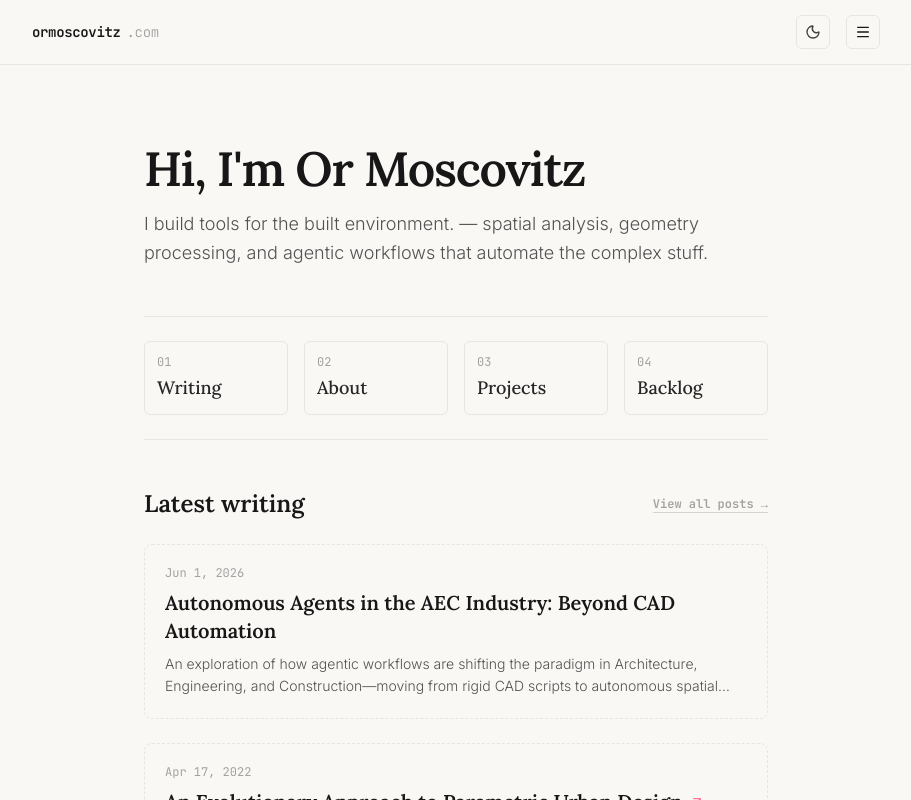
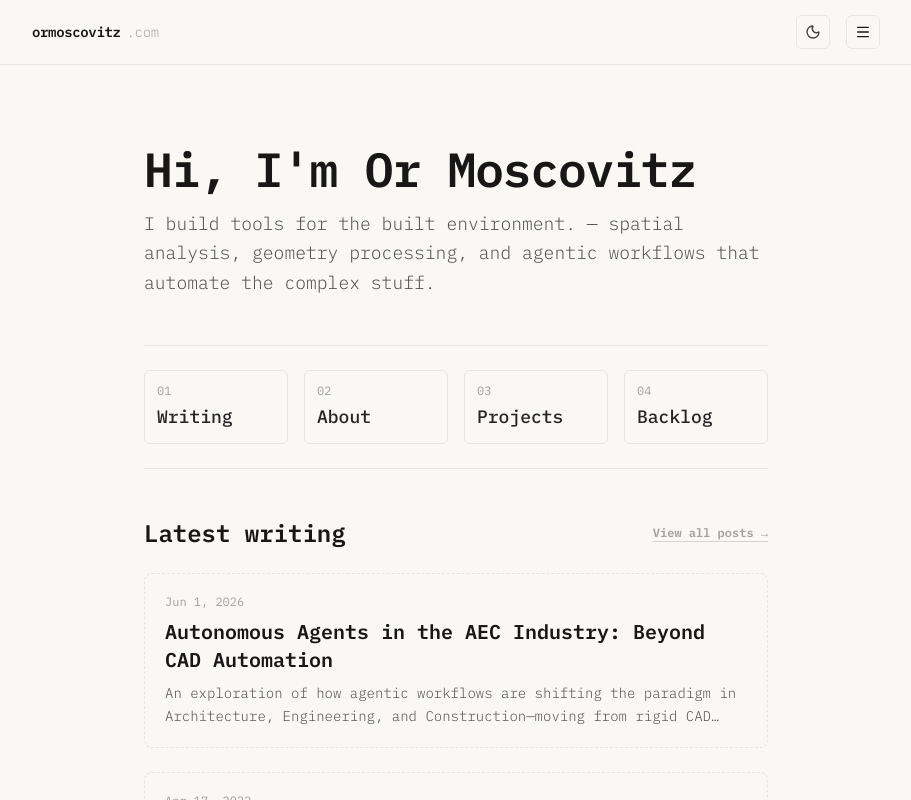
Before and after one commit to OrMosco/Or-Moscovitz-site, a React (Vite) app: page / in a window 1280 px wide. Shown: the top 800 px of the page, without its empty margins (184-1095 px from the left). Built offline with nearby package versions, Linux system fonts and the light colour scheme.

Commit message:
Switch to IBM Plex Mono font

```diff
--- a/src/index.css
+++ b/src/index.css
@@ -1,12 +1,12 @@
-@import url('https://fonts.googleapis.com/css2?family=Inter:wght@300;400;500;600;700&family=Lora:ital,wght@0,400;0,500;0,600;0,700;1,400&family=JetBrains+Mono:wght@300;400;500;600&display=swap');
+@import url('https://fonts.googleapis.com/css2?family=IBM+Plex+Mono:ital,wght@0,300;0,400;0,500;0,600;1,400&display=swap');
 @import "tailwindcss";
 
 @variant dark (&:where(.dark, .dark *));
 
 @theme {
-  --font-sans: "Inter", ui-sans-serif, system-ui, sans-serif;
-  --font-serif: "Lora", ui-serif, Georgia, serif;
-  --font-mono: "JetBrains Mono", ui-monospace, SFMono-Regular, monospace;
+  --font-sans: "IBM Plex Mono", ui-monospace, "Courier New", monospace;
+  --font-serif: "IBM Plex Mono", ui-monospace, "Courier New", monospace;
+  --font-mono: "IBM Plex Mono", ui-monospace, SFMono-Regular, monospace;
 }
 
 @layer utilities {
@@ -24,7 +24,7 @@
 
 /* Custom transitions and scrollbar */
 ::selection {
-  background-color: rgba(244, 63, 94, 0.2); /* Rose tinted retro highlights */
+  background-color: rgba(244, 63, 94, 0.2);
   color: inherit;
 }
 
```
